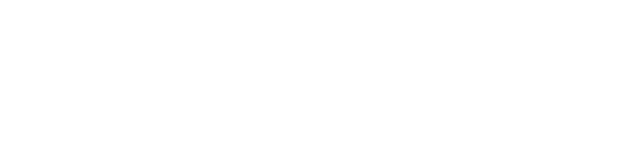
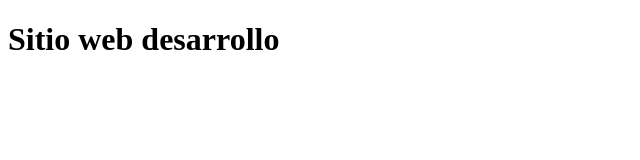
Before and after one commit to aprendesoftwarejorge/proyecto-cosmos-cristal, a plain HTML site: page index.html in a window 1280 px wide. Shown: the whole page, without its empty margins (0-640 px from the left). Drawn offline with Linux system fonts and the light colour scheme.

Commit message:
09/05/2023

```diff
--- a/index.html
+++ b/index.html
@@ -3,9 +3,10 @@
 <head>
     <meta charset="UTF-8">
     <meta name="viewport" content="width=device-width, initial-scale=1.0">
-    <title>Document</title>
+    <title>Cosmos cristal</title>
 </head>
 <body>
+    <h1>Sitio web desarrollo</h1>
 
 </body>
 </html>
```
